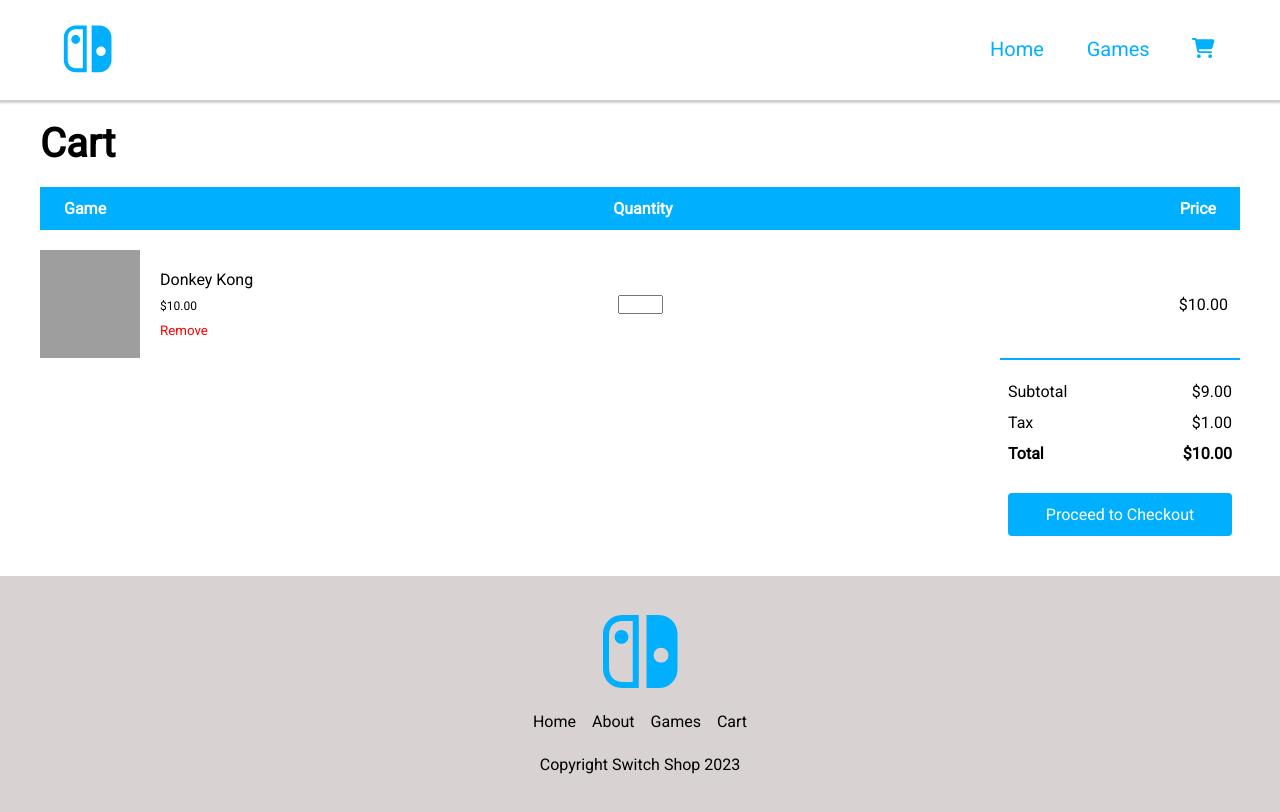
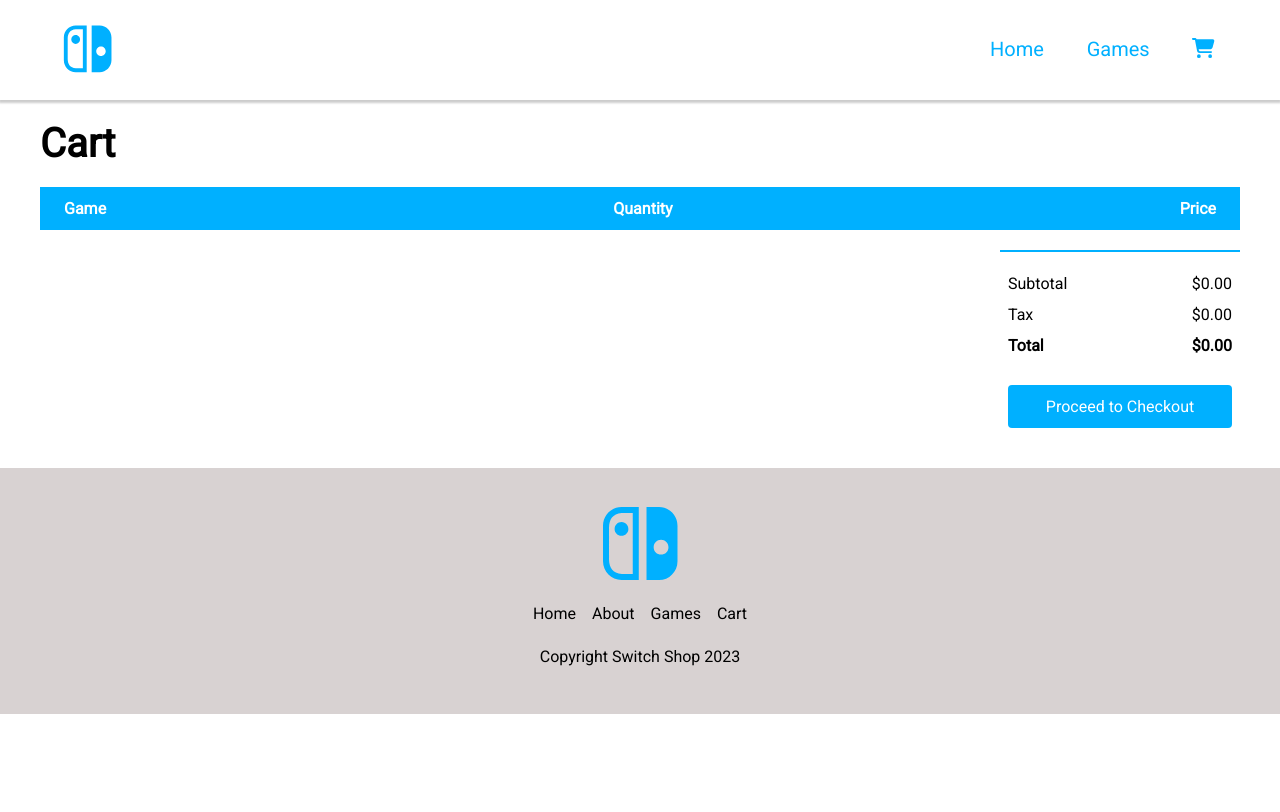
Before and after one commit to thomasthuynh/switch-store, a React (Vite) app: page /cart in a window 1280 px wide. Shown: the top 812 px of the page. Built offline with nearby package versions, Linux system fonts and the light colour scheme; grey boxes are pictures that could not be loaded.

Commit message:
updated checkout page to implement selected games with total pricing

```diff
--- a/src/App.jsx
+++ b/src/App.jsx
@@ -1,4 +1,4 @@
-import { useState } from "react";
+import { useState, useEffect } from "react";
 import "./scss/_global.scss";
 import { BrowserRouter as Router, Route, Routes } from "react-router-dom";
 import Nav from "./components/Nav";
@@ -14,19 +14,71 @@ import GameInfo from "./pages/GameInfo";
 import Cart from "./pages/Cart";
 
 function App() {
+  const [cart, setCart] = useState([]);
+
+  const addToCart = (game) => {
+    setCart([...cart, {...game, quantity: 1}])
+  }
+
+  const changeQuantity = (game, amount) => {
+    setCart(cart.map((item) => {
+      if (item.id === game.id) {
+        return {
+          ...item,
+          quantity: +amount
+        }
+      } else {
+        return item
+      }
+    }))
+  }
+
+  useEffect(() => {
+    console.log(cart)
+  }, [cart])
+
+
+  // const addToCart = (game) => {
+  //   const dupedItem = cart.find((item) => {
+  //     return item.id === game.id;
+  //   });
+
+  //   if (dupedItem) {
+  //     setCart(
+  //       cart.map((item) => {
+  //         if (item.id === dupedItem.id) {
+  //           return {
+  //             ...item,
+  //             quantity: item.quantity + 1,
+  //           };
+  //         } else {
+  //           return item;
+  //         }
+  //       })
+  //     );
+  //   } else {
+  //     setCart([...cart, { ...game, quantity: 1 }]);
+  //   }
+  // };
+
+  // useEffect(() => {
+  //   console.log(cart);
+  // }, [cart]);
+
   return (
     <Router>
       <div>
-
         <Nav />
         <Routes>
           <Route path="/" element={<Home />} />
           <Route path="/games" element={<Games />} />
-          <Route path="/games/:id" element={<GameInfo />}/>
-          <Route path="/cart" element={<Cart />}/>
+          <Route
+            path="/games/:id"
+            element={<GameInfo addToCart={addToCart} cart={cart}/>}
+          />
+          <Route path="/cart" element={<Cart cart={cart} changeQuantity={changeQuantity}/>} />
         </Routes>
         <Footer />
-
       </div>
     </Router>
   );
--- a/src/pages/Cart.jsx
+++ b/src/pages/Cart.jsx
@@ -1,7 +1,16 @@
 import React from 'react'
 import "../scss/_cart.scss"
 
-const Cart = () => {
+const Cart = ({ cart, changeQuantity }) => {
+
+  const subTotal = () => {
+    let price = 0;
+    cart.forEach((item) => {
+      price += +((item.salePrice || item.originalPrice) * item.quantity);
+    })
+    return price;
+  }
+
   return (
     <div id="cart">
       <div className="wrapper">
@@ -17,57 +26,68 @@ const Cart = () => {
           </div>
 
           <div className="checkoutBody">
-            <div className="checkoutItem">
-
+            {cart.map((game) => {
+              return (
+                <div key={game.id} className="checkoutItem">
                   <div className="checkoutGame">
                     <div className="checkoutGameImgContainer">
-                  <img src="https://images.nintendolife.com/68b153f4aa78f/donkey-kong-country-tropical-freeze-cover.cover_300x.jpg" alt="" className="checkoutGameImg"/>
+                      <img
+                        src={game.url}
+                        alt=""
+                        className="checkoutGameImg"
+                      />
                     </div>
 
                     <div className="checkoutGameInfo">
-                  <span className="checkoutGameTitle">Donkey Kong</span>
-                  <span className="checkoutGamePrice">$10.00</span>
+                      <span className="checkoutGameTitle">{game.title}</span>
+                      <span className="checkoutGamePrice">${game.salePrice || game.originalPrice}</span>
                       <button className="checkoutGameRemove">Remove</button>
                     </div>
                   </div>
 
                   <div className="checkoutQuantity">
-                <input type="number" min={0} max={99} className="checkoutInput"/>
+                    <input
+                      type="number"
+                      min={0}
+                      max={99}
+                      onChange={(e) => changeQuantity(game, e.target.value)}
+                      value={game.quantity}
+                      className="checkoutInput"
+                    />
                   </div>
 
-              <div className="checkoutTotal">$10.00</div>
-
+                  <div className="checkoutTotal">${(game.quantity * (game.salePrice || game.originalPrice)).toFixed(2)}</div>
                 </div>
+              );
+            })}
           </div>
 
           <div className="totalContainer">
             <div className="total">
               <div className="itemTotal subTotal">
                 <span>Subtotal</span>
-              <span>$9.00</span>
+                <span>${(subTotal().toFixed(2))}</span>
               </div>
 
               <div className="itemTotal taxTotal">
                 <span>Tax</span>
-              <span>$1.00</span>
+                <span>${(subTotal() * 0.1).toFixed(2)}</span>
               </div>
 
               <div className="itemTotal priceTotal">
                 <span>Total</span>
-              <span>$10.00</span>
+                <span>${(subTotal() * 1.1).toFixed(2)}</span>
               </div>
 
               <button className="checkoutButton btn">
                 Proceed to Checkout
               </button>
-
-          </div>
-        </div>
-
             </div>
           </div>
         </div>
-  )
+      </div>
+    </div>
+  );
 }
 
 export default Cart
--- a/src/pages/GameInfo.jsx
+++ b/src/pages/GameInfo.jsx
@@ -1,4 +1,4 @@
-import React from "react";
+import React, { useState } from "react";
 import "../scss/_gameInfo.scss";
 import { gameData } from "../assets/data";
 import { Link, useParams } from "react-router-dom";
@@ -7,14 +7,20 @@ import Rating from "../components/ui/Rating";
 import Price from "../components/ui/Price";
 import Game from "../components/ui/Game";
 
-const GameInfo = () => {
+const GameInfo = ({ addToCart, cart }) => {
   const { id } = useParams();
 
   const game = gameData.find((title) => {
     return +title.id === +id;
   });
 
-  console.log(game);
+  const addGameToCart = (game) => {
+    addToCart(game);
+  };
+
+  const gameExistsInCart = () => {
+    return cart.find((game) => +game.id === +id);
+  };
 
   return (
     <div className="gamesBody">
@@ -49,7 +55,13 @@ const GameInfo = () => {
                   <p className="gameSummaryOverview">{game.overview}</p>
                 </div>
 
-                <button className="btn">Add to Cart</button>
+                {gameExistsInCart() ? (
+                  <Link to="/cart"><button className="btn">Checkout</button></Link>
+                ) : (
+                  <button className="btn" onClick={() => addGameToCart(game)}>
+                    Add to Cart
+                  </button>
+                )}
               </div>
             </div>
           </div>
```
Lines whose indentation alone changed are shown as unchanged.
